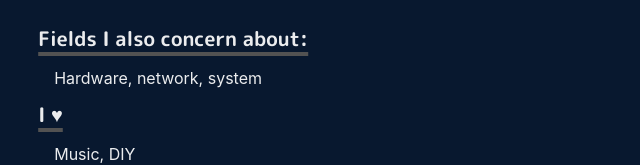
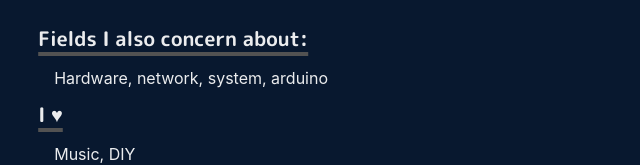
Before and after one commit to xuandai-py/hermit_crab, a Next.js app: page / in a window 1280 px wide. Shown: the part 1444-1609 px from the top of the page, without its empty margins (315-955 px from the left). Built offline with nearby package versions, Linux system fonts and the light colour scheme.

Commit message:
update po

```diff
--- a/components/navbar.js
+++ b/components/navbar.js
@@ -139,7 +139,7 @@ const Navbar = props => {
                     <Icon as={IoLogoGithub} mr={2} mt="-1px" color="#1DB954" />
                     View Source
                   </MenuItem>
-                  <Button
+                  {/* <Button
                     variant="outline"
                     colorScheme="teal"
                     mt={1}
@@ -153,7 +153,7 @@ const Navbar = props => {
                     >
                       Resume
                     </LinkItem>
-                  </Button>
+                  </Button> */}
                 </MenuList>
               </Menu>
             </Box>
--- a/pages/index.js
+++ b/pages/index.js
@@ -139,7 +139,7 @@ const Home = () => (
             still the thing I concern about - followed the trends come up
             everywhere in tech or non tech fields. My main focus these days is
             building web app based on React-Node and extracting the rust world. When I&apos;m not at
-            coding, running at dawn always a choice and also upgrade my speaking
+            coding, running at dawn always a choice and upgrading my speaking
             languages.
           </Box>
           <Flex direction="column">
@@ -207,7 +207,7 @@ const Home = () => (
         <Heading as="h3" variant="section-title">
           Fields I also concern about:
         </Heading>
-        <Paragraph>Hardware, network, system</Paragraph>
+        <Paragraph>Hardware, network, system, arduino</Paragraph>
         <Heading as="h3" variant="section-title">
           I ♥
         </Heading>
```
